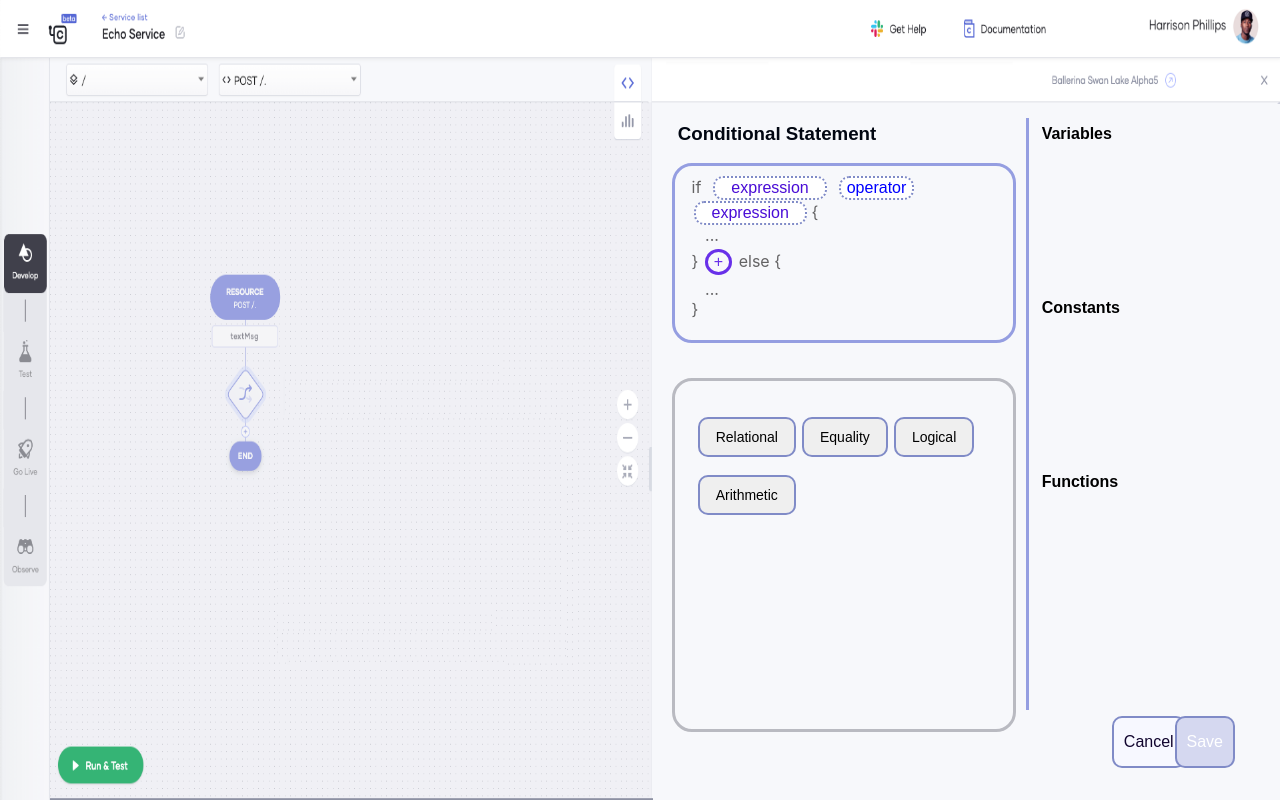
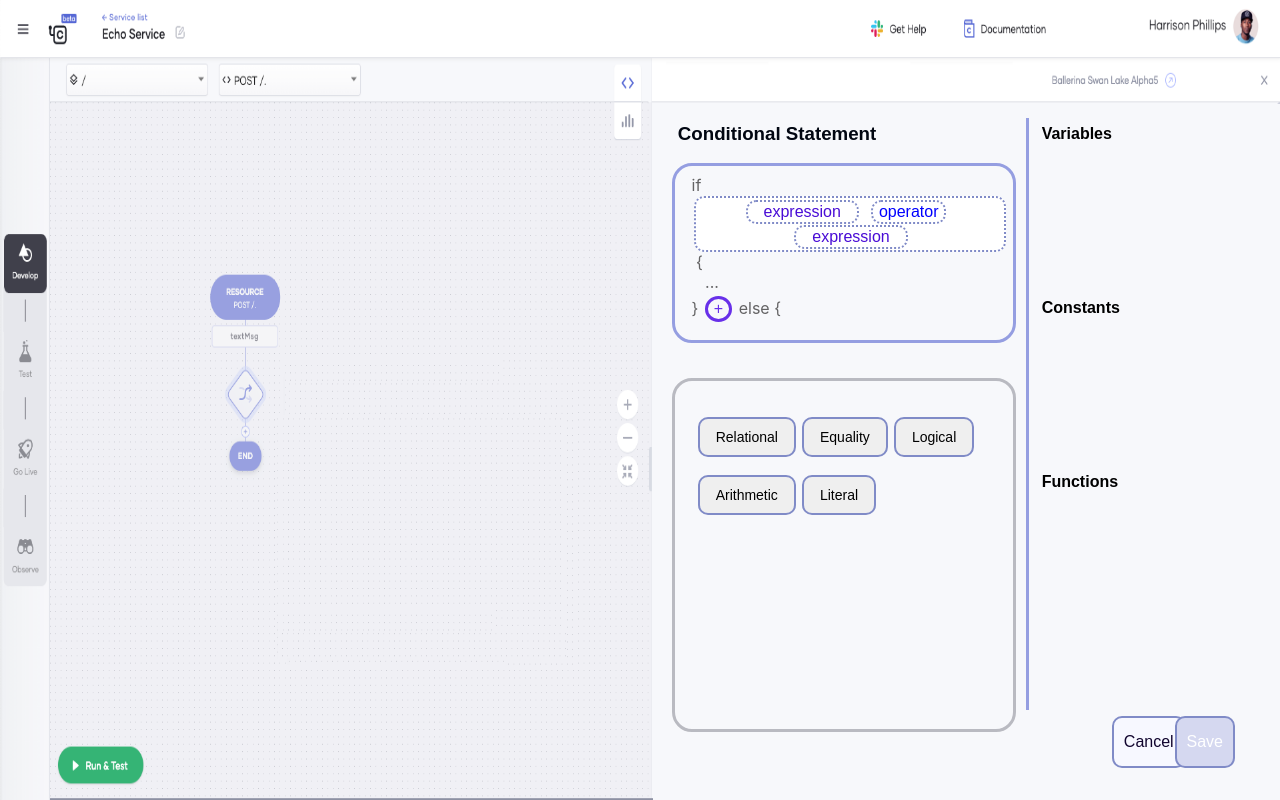
Before and after one commit to madushajg/tree-editor, a React (Create React App) app: page / in a window 1280 px wide. Both pictures are taken after a click on the button "Relational". Built offline with nearby package versions, Linux system fonts and the light colour scheme.

Commit message:
Allow change the root expression

```diff
--- a/src/components/Expression/index.tsx
+++ b/src/components/Expression/index.tsx
@@ -1,6 +1,7 @@
 import React from "react";
 import { Expression } from "../../models/definitions";
-import {getExpressionTypeComponent} from "../../utils";
+import {getExpressionTypeComponent, getSuggestionsBasedOnExpressionKind} from "../../utils";
+import * as c from "../../constants";
 
 interface ExpressionComponentProps {
     model: Expression
@@ -14,6 +15,11 @@ export function ExpressionComponent(props: ExpressionComponentProps) {
 
     const component = getExpressionTypeComponent(model, callBack);
 
+    const onClickOnRootExpression = (model: Expression, e:any) => {
+        e.stopPropagation()
+        callBack(getSuggestionsBasedOnExpressionKind(c.DEFAULT_BOOL), model, false)
+    };
+
     return (
         <span>
             {
@@ -22,9 +28,15 @@ export function ExpressionComponent(props: ExpressionComponentProps) {
                     {"if"}
                 </span> : null
             }
-            {/* <span> */}
-                {component}
-            {/* </span> */}
+            {
+                isRoot ?
+                <button className="template-button" onClick={(e)=>onClickOnRootExpression(model, e)}>
+                    {component}
+                </button> :
+                <span>
+                    {component}
+                </span>
+            }
             {
                 isRoot ?
                 <span className="App-expression-block App-expression-block-disabled">
--- a/src/utils/utils.ts
+++ b/src/utils/utils.ts
@@ -103,7 +103,7 @@ export const ExpressionSuggestionsByKind : {[key: string]: string[]} = {
     ArithmeticC : [c.LITERAL, c.ARITHMETIC, c.CONDITIONAL],
     LogicalC : [c.CONDITIONAL],
     ConditionalC : [c.LITERAL],
-    DefaultBooleanC : [c.RELATIONAL, c.EQUALITY, c.LOGICAL, c.ARITHMETIC],
+    DefaultBooleanC : [c.RELATIONAL, c.EQUALITY, c.LOGICAL, c.ARITHMETIC, c.LITERAL],
 }
 
 
```
